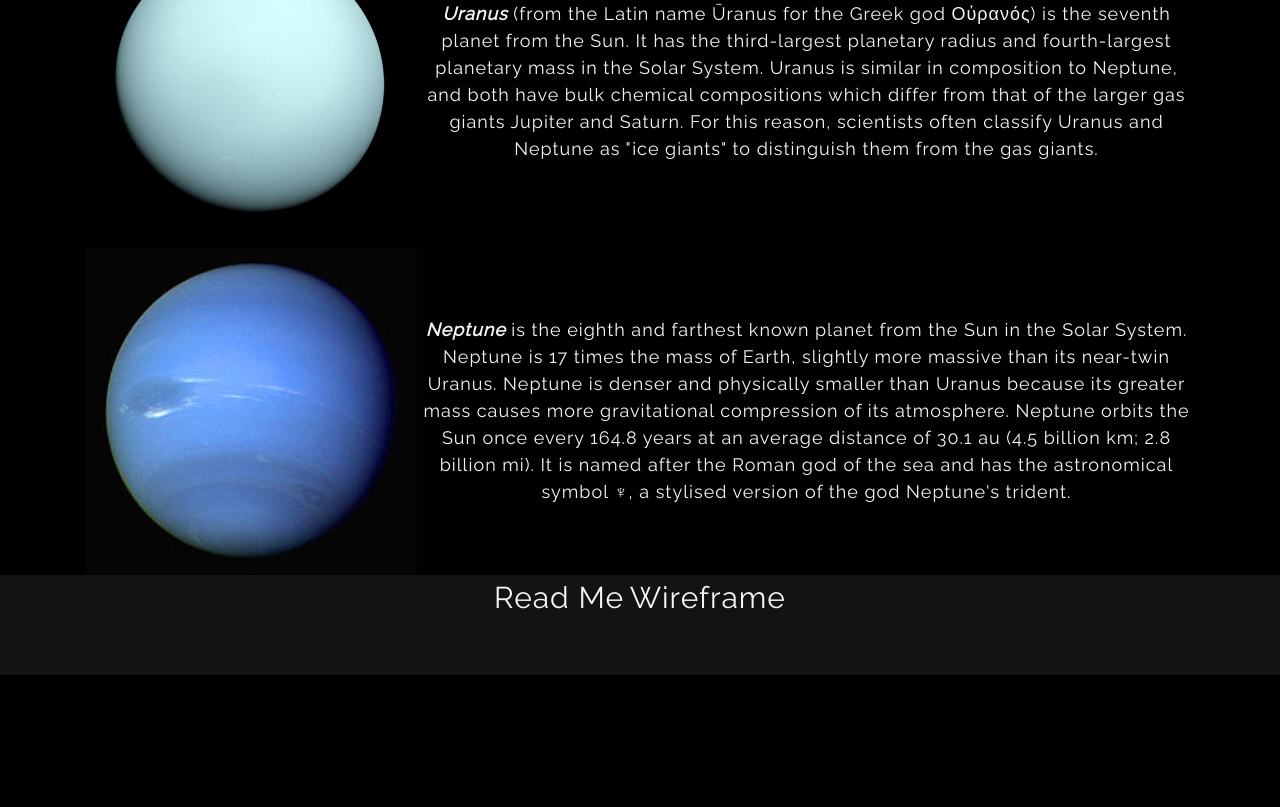
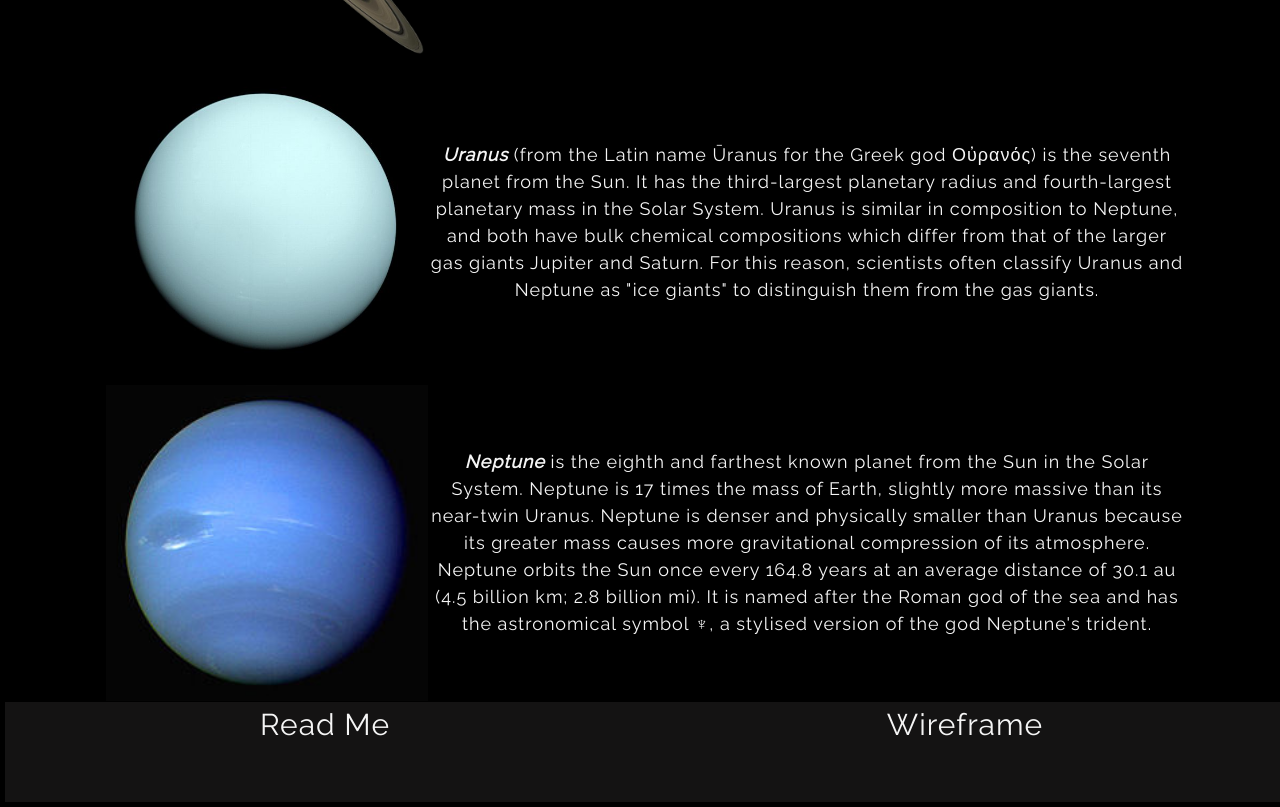
Before and after one commit to Code-Institute-Submissions/Interactive_frontend_development, a plain HTML site: page index.html in a window 1280 px wide. Shown: the part 4950-5757 px from the top of the page. Before the commit the page ends 5625 px from the top, so only its background shows below. Drawn offline with nearby package versions, Linux system fonts and the light colour scheme.

Commit message:
added container elements tidyed up the footer ameded some style elements in the footer

```diff
--- a/index.html
+++ b/index.html
@@ -22,7 +22,7 @@
 </head>
 
 <body>
-
+<div class="container">
 	<div class="jumbotron standard">
 		<h1 class="display-1 center">Planets Discovered</h1>
 	</div>
@@ -80,7 +80,7 @@
 		<br>
 
 	</div>
-
+</div>
 		<div class="container">
 			<p>Pick the top drop down to filter by indvidual planet or select the second dropdown menu to filter the
 				results by clasification list. You can see the names of the planets on each clasification list by
@@ -136,8 +136,9 @@
 
 
 
-
+</div>
 		<br>
+        <div class="container">
 		<div>
 			<h2 class="display-2">Our Solar System</h2>
 			<br>
@@ -152,7 +153,8 @@
 			</p>
 		</div>
 		<br>
-		<table class="table2">
+        <div class="container">
+		    <table class="table2">
 
 			<tr>
 				<td><img src="static/css/photo/planets/Mercury.jpg" alt="Mercury" srcset=""></td>
@@ -238,12 +240,19 @@
 			</tr>
 
 
-		</table>
+		    </table>
+        </div>
 </div>
 		<footer id="footer">
-			<a href="README.md" target="_blank">Read Me</a>
-			<a href="https://wireframepro.mockflow.com/view/Me16e59cd288f0d779d96c6aa41a089101569756313907"
-				target="_blank">Wireframe</a>
+            <div class="row">
+                <div class="col"><a href="README.md" target="_blank">Read Me</a></div>
+			    <div class="col"><a href="https://wireframepro.mockflow.com/view/Me16e59cd288f0d779d96c6aa41a089101569756313907"
+				target="_blank">Wireframe</a></div>
+            </div>
+
+
+
+
 		</footer>
 
 
--- a/static/css/style.css
+++ b/static/css/style.css
@@ -7,12 +7,14 @@ body{
     background: black;
     color:whitesmoke;
     overflow-x: hidden;
-    margin: 0px;
+    margin: 5px;
     height: 100%;
     width: 100%;
 
 }
-
+.container{
+     overflow-x: hidden;
+}
 .row{
     margin:0;
 }
@@ -71,15 +73,6 @@ table{
 }
 
 
- /* table#table1 {
-    text-align:center;
-    margin-left:5%;
-    margin-right:5%;
-    margin-bottom: 10px;
-    width:100%;
-
-  }*/
-
 
   div.dc-chart {
     float: none !important;
@@ -114,19 +107,17 @@ img{
     height:100px;
 }
 
-#footer>a {
+.col>a {
+
    background-color: #141313;
    font-size: 30px;
    text-decoration: none;
    text-align: left;
 }
 
-#footer>a:nth-child(even){
-    text-align: right;
-}
 
-#footer>a:hover{
-    color: #eaeef17a;
+.col>a:hover{
+    color: #525151;
     transition: color 0.5s;
     text-decoration: none
 }
```
